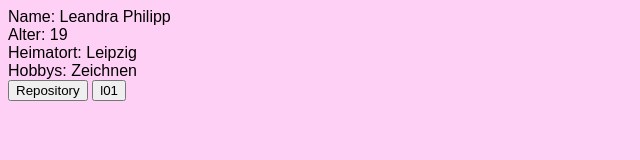
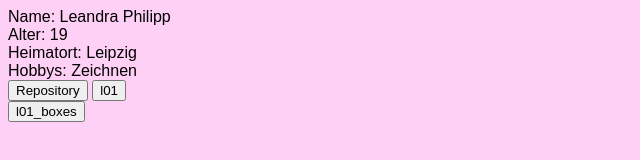
Before and after one commit to MainScript/EIA2-SoSe21, a plain HTML site: page steckbrief/steckbrief.htm in a window 1280 px wide. Shown: the whole page, without its empty margins (0-640 px from the left). Drawn offline with Linux system fonts and the light colour scheme.

Commit message:
Update steckbrief.htm

```diff
--- a/steckbrief/steckbrief.htm
+++ b/steckbrief/steckbrief.htm
@@ -17,6 +17,7 @@ body {
 	<p1>Heimatort: Leipzig</p1><br>
 	<p1>Hobbys: Zeichnen</p1><br>
 	<a href='https://www.github.com/Louciandra/EIA2-SoSe21' target="_blank"><button>Repository</button></a>
-	<a href='../l01/index.html' target="_blank"><button>l01</button></a>
+	<a href='../l01/index.html' target="_blank"><button>l01</button></a><br>
+	<a href='../l01_boxes/index.html' target="_blank"><button>l01_boxes</button></a>
 </body>
 </html>
```
